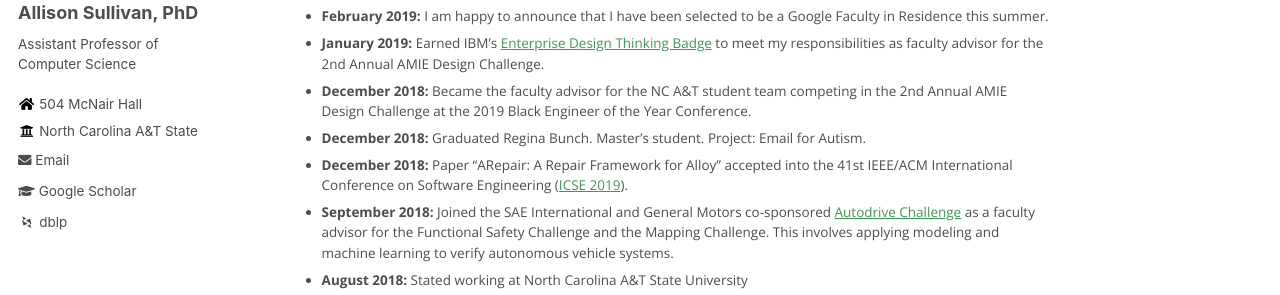
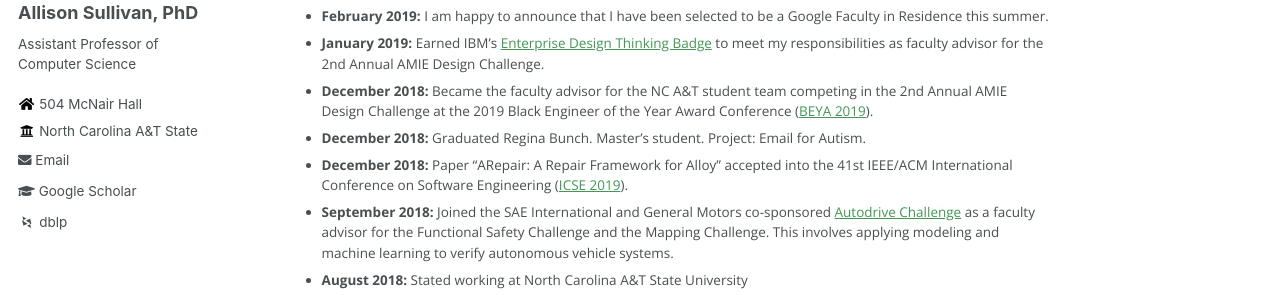
Before and after one commit to Allisonius/allisonius.github.io, a Jekyll site: the page built from _pages/about.md, in a window 1280 px wide and 900 px high, scrolled down 529 px. Shown: the part 178-473 px from the top of the window. Built offline with Jekyll 4.4.1, drawn with Linux system fonts in a browser that asks for light colours; some web fonts are replaced.

Commit message:
Update about.md

```diff
--- a/_pages/about.md
+++ b/_pages/about.md
@@ -27,7 +27,7 @@ My main goal is to improve software _reliability_ by focusing on:
   * **April 2019:** I co-hosted the Triad Programming Contest.
   * **February 2019:** I am happy to announce that I have been selected to be a Google Faculty in Residence this summer.
   * **January 2019:** Earned IBM's [Enterprise Design Thinking Badge](https://www.youracclaim.com/badges/e5123a17-6b9a-40c2-a1b3-87f8afc98a4b/public_url) to meet my responsibilities as faculty advisor for the 2nd Annual AMIE Design Challenge.
-  * **December 2018:** Became the faculty advisor for the NC A&T student team competing in the 2nd Annual AMIE Design Challenge at the 2019 Black Engineer of the Year Conference.
+  * **December 2018:** Became the faculty advisor for the NC A&T student team competing in the 2nd Annual AMIE Design Challenge at the 2019 Black Engineer of the Year Award Conference ([BEYA 2019](https://s4.goeshow.com/ccgroup/beyastem/2019/index.cfm)).
   * **December 2018:** Graduated Regina Bunch. Master's student. Project: Email for Autism.
   * **December 2018:** Paper "ARepair: A Repair Framework for Alloy" accepted into the 41st IEEE/ACM International Conference on Software Engineering ([ICSE 2019](https://conf.researchr.org/home/icse-2019)).
   * **September 2018:** Joined the SAE International and General Motors co-sponsored [Autodrive Challenge](https://www.autodrivechallenge.com/) as a faculty advisor for the Functional Safety Challenge and the Mapping Challenge. This involves applying modeling and machine learning to verify autonomous vehicle systems.
```
